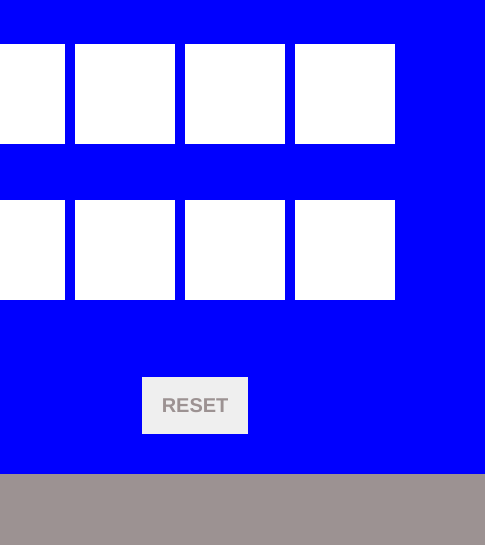
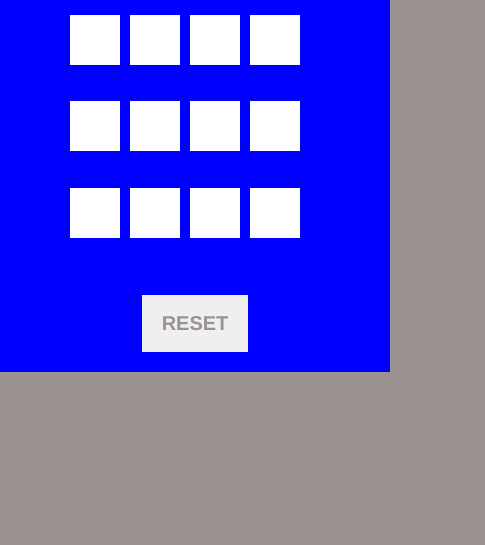
Before and after one commit to SouchenOu/Memory-game, a plain HTML site: page index.html in a window 390 px wide. Shown: the part 299-844 px from the top of the page, 485 px wide, since content can reach past the window. Drawn offline with Linux system fonts and the light colour scheme.

Commit message:
I make the game responsive

```diff
--- a/styles.css
+++ b/styles.css
@@ -91,6 +91,33 @@ h1 {
     transform: rotateY(180deg);
 }
 
-.item.boxOpen::after {
-    transform: rotateY(180deg);
+/* responsive */
+@media (max-width: 768px) {
+    .game-container {
+        padding: 20px;
+    }
+
+    .game-board {
+        width: 300px;
+        height: 300px;
+    }
+
+    .item {
+        width: 60px;
+        height: 60px;
+        font-size: 1.5rem;
+    }
 }
+
+@media (max-width: 576px) {
+    .game-board {
+        width: 250px;
+        height: 250px;
+    }
+
+    .item {
+        width: 50px;
+        height: 50px;
+        font-size: 1.2rem;
+    }
+}
```
Also changed, not shown: 1 other file.
